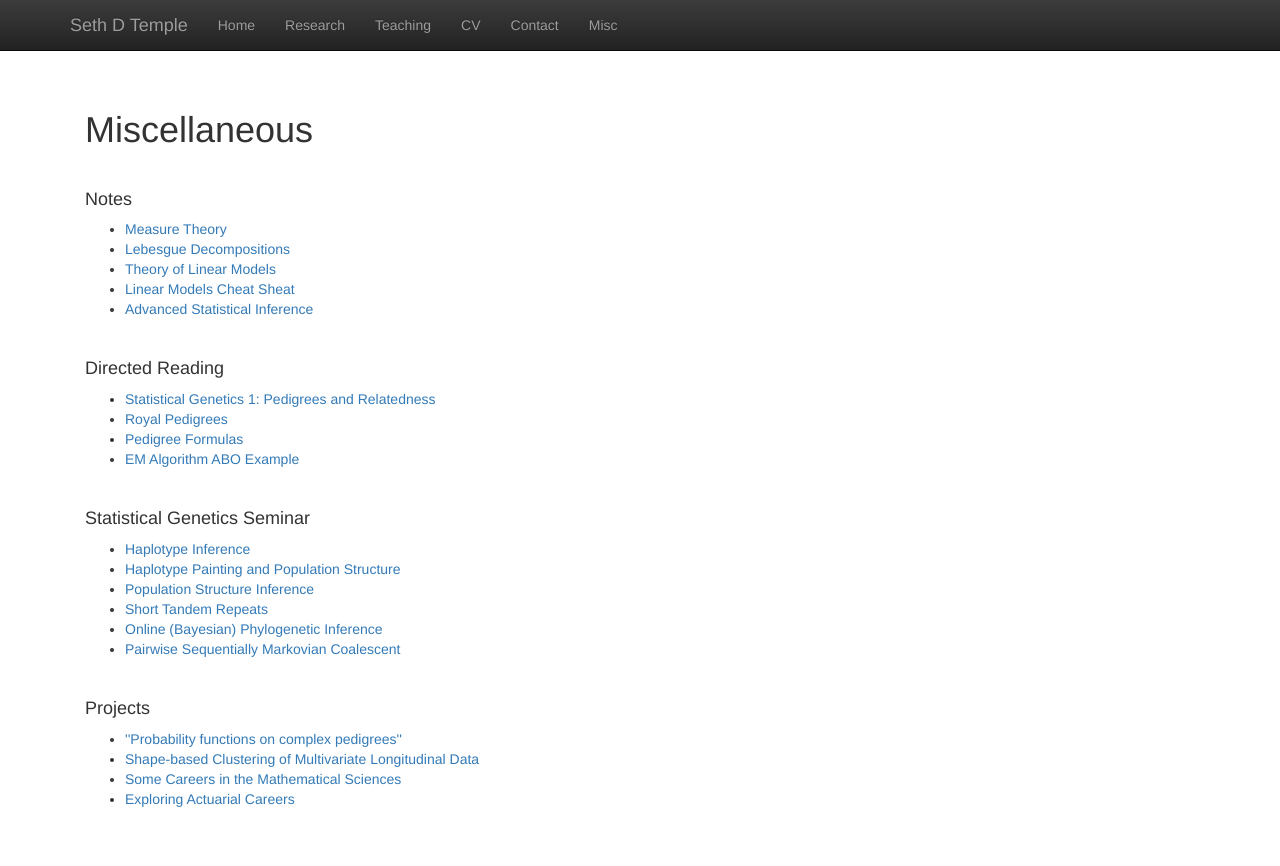
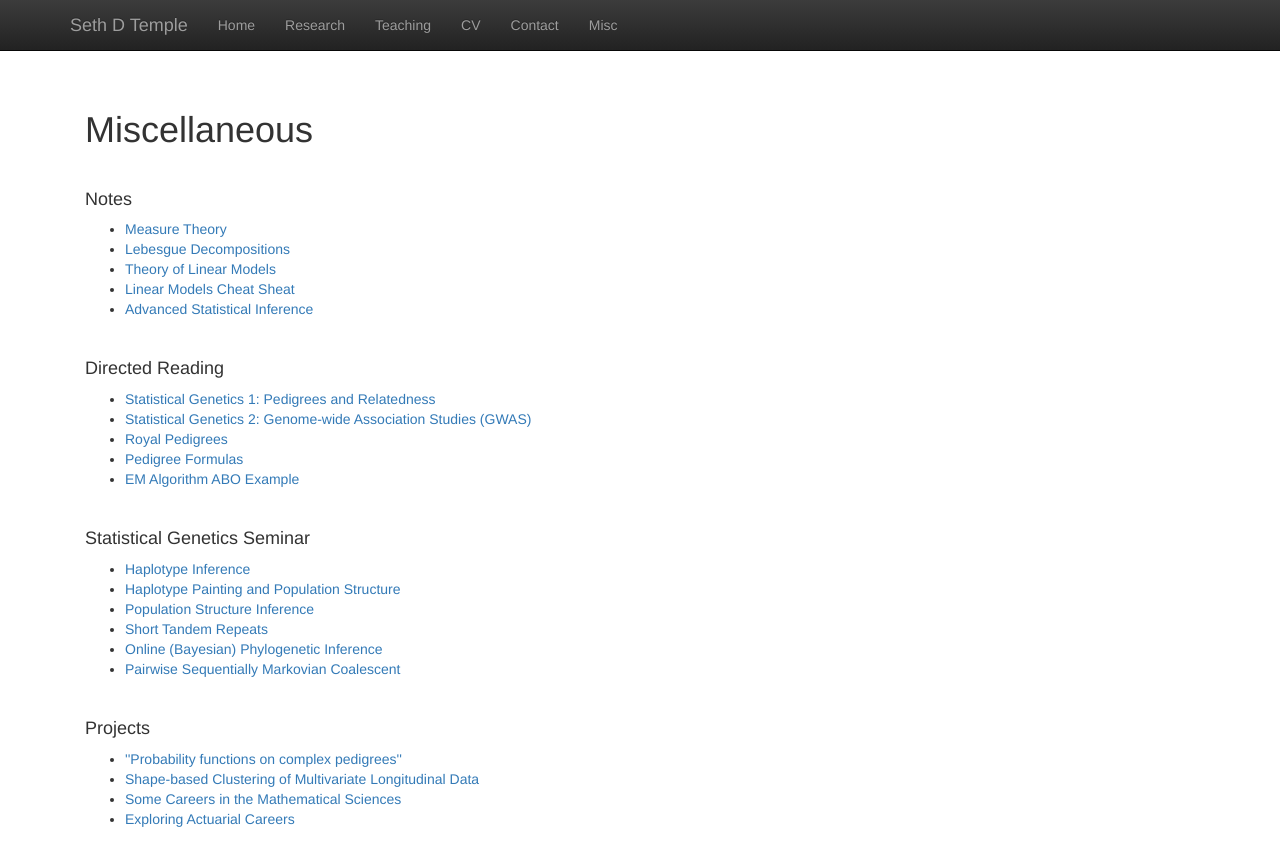
Before and after one commit to sdtemple/sdtemple.github.io, a Jekyll site: the page built from misc.html, in a window 1280 px wide. Shown: the top 866 px of the page. Built offline with Jekyll 4.4.1, drawn with Linux system fonts in a browser that asks for light colours; nearby versions of some CDN libraries; library files that are not in the unit come from our copies.

Commit message:
Update misc.html

```diff
--- a/misc.html
+++ b/misc.html
@@ -22,6 +22,7 @@ title:  'Misc'
 <p class="content" style="padding:0px;margin:0px 20px 0px;">
   <ul>
     <li><a href = "https://sdtemple.github.io/statgen1">Statistical Genetics 1: Pedigrees and Relatedness</a></li>
+    <li><a href = "https://sdtemple.github.io/statgen2">Statistical Genetics 2: Genome-wide Association Studies (GWAS)</a></li>
     <li><a href = "files/royal_pedigrees.pdf">Royal Pedigrees</a></li>
     <li><a href = "files/pedigree_formulas.pdf">Pedigree Formulas</a></li>
     <li><a href = "files/em_algorithm_abo.pdf">EM Algorithm ABO Example</a></li>
```
